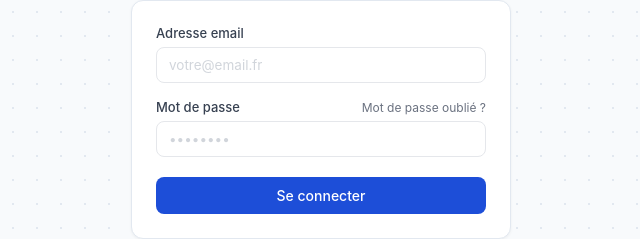
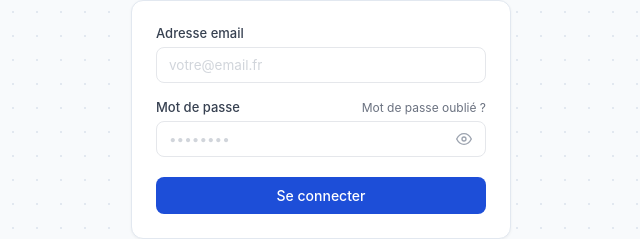
Before and after one commit to merveillejul/projetflow-platform, a React (Vite) app: page / in a window 1280 px wide. Shown: the part 320-559 px from the top of the page, without its empty margins (319-959 px from the left). Built offline with nearby package versions, Linux system fonts and the light colour scheme.

Commit message:
Fix showPassword state + balises manquantes

```diff
--- a/src/pages/Login.jsx
+++ b/src/pages/Login.jsx
@@ -38,6 +38,7 @@
     const navigate = useNavigate();
     const [email, setEmail] = useState("");
     const [password, setPassword] = useState("");
+    const [showPassword, setShowPassword] = useState(false);
     const [error, setError] = useState("");
     const [loading, setLoading] = useState(false);
 
@@ -139,14 +140,40 @@
                                         Mot de passe oublié ?
                                     </Link>
                                 </div>
+                                <div style={{ position: "relative" }}>
                                     <input
                                         className="pf-input"
-                                    type="password"
+                                        type={showPassword ? "text" : "password"}
                                         placeholder="••••••••"
                                         value={password}
                                         onChange={e => setPassword(e.target.value)}
                                         required
+                                        style={{ paddingRight: "40px" }}
                                     />
+                                    <button
+                                        type="button"
+                                        onClick={() => setShowPassword(!showPassword)}
+                                        style={{
+                                            position: "absolute", right: "10px", top: "50%",
+                                            transform: "translateY(-50%)", background: "none",
+                                            border: "none", cursor: "pointer", color: "#9ca3af",
+                                            padding: "4px", display: "flex", alignItems: "center",
+                                        }}
+                                    >
+                                        {showPassword ? (
+                                            <svg width="16" height="16" fill="none" stroke="currentColor" strokeWidth="2" strokeLinecap="round" strokeLinejoin="round" viewBox="0 0 24 24">
+                                                <path d="M17.94 17.94A10.07 10.07 0 0 1 12 20c-7 0-11-8-11-8a18.45 18.45 0 0 1 5.06-5.94"/>
+                                                <path d="M9.9 4.24A9.12 9.12 0 0 1 12 4c7 0 11 8 11 8a18.5 18.5 0 0 1-2.16 3.19"/>
+                                                <line x1="1" y1="1" x2="23" y2="23"/>
+                                            </svg>
+                                        ) : (
+                                            <svg width="16" height="16" fill="none" stroke="currentColor" strokeWidth="2" strokeLinecap="round" strokeLinejoin="round" viewBox="0 0 24 24">
+                                                <path d="M1 12s4-8 11-8 11 8 11 8-4 8-11 8-11-8-11-8z"/>
+                                                <circle cx="12" cy="12" r="3"/>
+                                            </svg>
+                                        )}
+                                    </button>
+                                </div>
                             </div>
 
                             <button type="submit" disabled={loading} className="pf-submit-btn">
```
Lines whose indentation alone changed are shown as unchanged.
